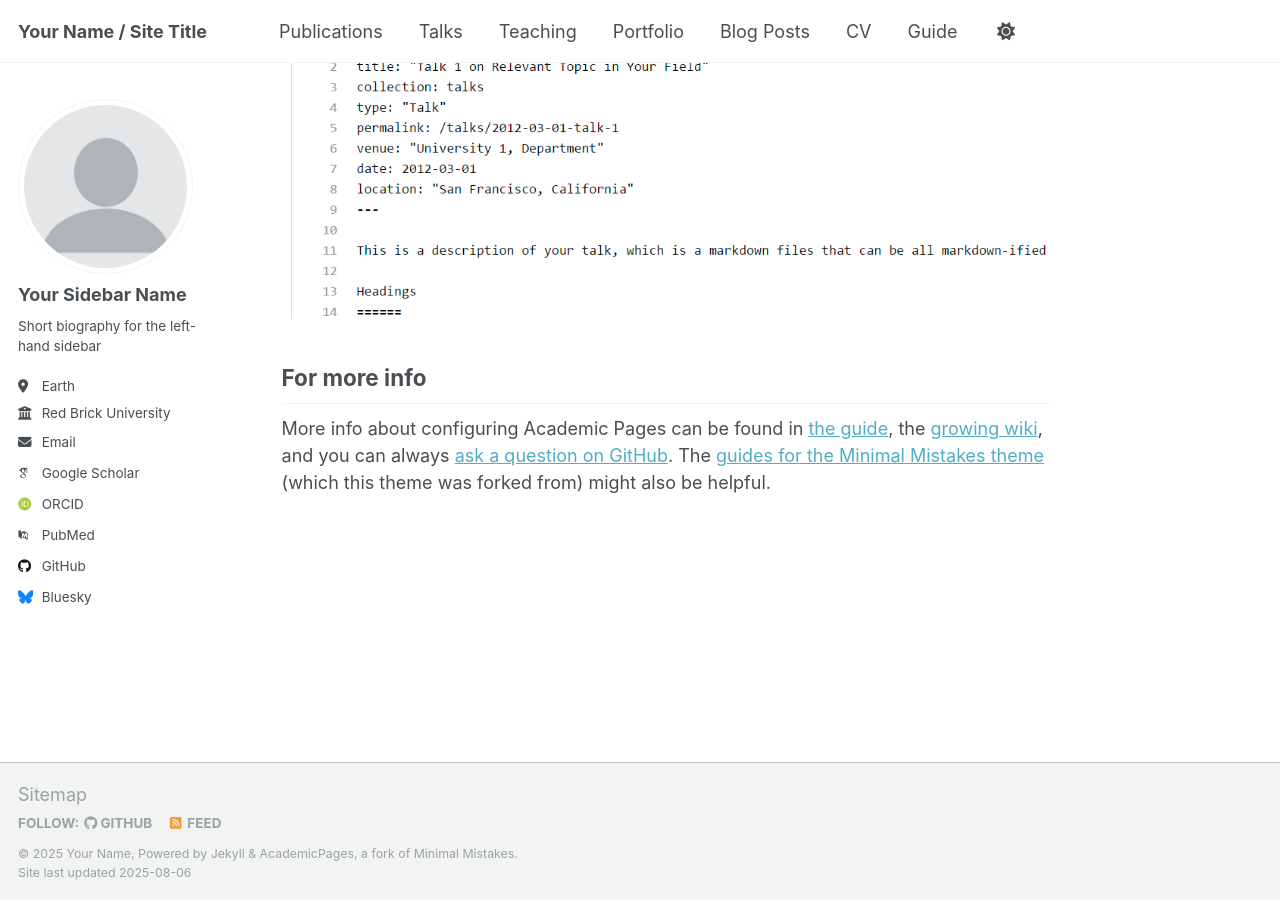
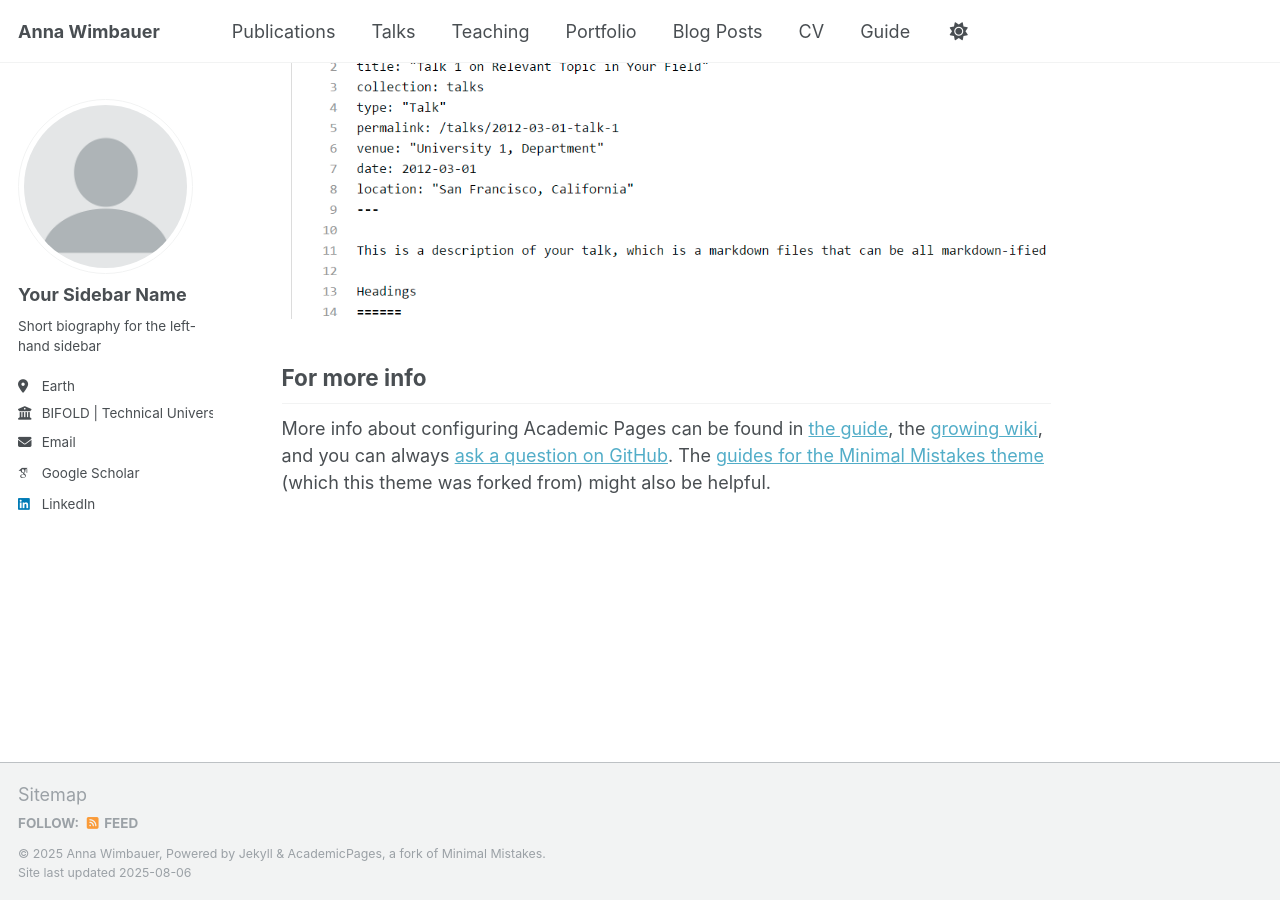
Before and after one commit to annawimbauer/annawimbauer.github.io, a Jekyll site: the page built from _pages/about.md, in a window 1280 px wide and 900 px high, scrolled down 2880 px. Built offline with Jekyll 4.4.1, drawn with Linux system fonts in a browser that asks for light colours; some web fonts are replaced; a script that is not in the unit is left out.

Commit message:
Update _config.yml

```diff
--- a/_config.yml
+++ b/_config.yml
@@ -9,11 +9,11 @@
 # Basic Site Settings
 locale                   : "en-US"
 site_theme               : "default"
-title                    : "Your Name / Site Title"
+title                    : "Anna Wimbauer"
 title_separator          : "-"
-name                     : &name "Your Name"
+name                     : &name "Anna Wimbauer"
 description              : &description "personal description"
-url                      : https://academicpages.github.io # the base hostname & protocol for your site e.g. "https://[your GitHub username].github.io" or if you already have some other page hosted on Github then use "https://[your GitHub username].github.io/[Your Repo Name]"
+url                      : https://annawimbauer.github.io # the base hostname & protocol for your site e.g. "https://[your GitHub username].github.io" or if you already have some other page hosted on Github then use "https://[your GitHub username].github.io/[Your Repo Name]"
 baseurl                  : "" # the subpath of your site, e.g. "/blog"
 repository               : "academicpages/academicpages.github.io"
 
@@ -27,7 +27,7 @@
   pronouns         : # example: "she/her"
   bio              : "Short biography for the left-hand sidebar"
   location         : "Earth"
-  employer         : "Red Brick University"
+  employer         : "BIFOLD | Technical University of Berlin"
   uri              : # URL
   email            : "none@example.org"
 
@@ -37,9 +37,9 @@
   googlescholar    : "https://scholar.google.com/citations?user=PS_CX0AAAAAJ"
   inspire-hep      : # URL
   impactstory      : # URL
-  orcid            : "http://orcid.org/yourorcidurl"
+  orcid            : # "http://orcid.org/yourorcidurl"
   semantic         : # URL
-  pubmed           : "https://www.ncbi.nlm.nih.gov/pubmed/?term=john+snow"
+  pubmed           : # "https://www.ncbi.nlm.nih.gov/pubmed/?term=john+snow"
   researchgate     : # URL
   scopus           : # URL
 
@@ -47,13 +47,13 @@
   bitbucket        : # Username - Update with your username on the site
   codepen          : # Username
   dribbble         : # Username
-  github           : "academicpages"
+  github           : # "academicpages"
   kaggle           : # Username
   stackoverflow    : # User number or user number and name (i.e., use "1" or "1/jeff-atwood")
 
   # Social media
   artstation       : # Username
-  bluesky          : "bsky.app" # Replace this with you Bluesky username
+  bluesky          : # "bsky.app" # Replace this with you Bluesky username
   facebook         : # Username
   flickr           : # Username
   foursquare       : # Username
@@ -62,7 +62,7 @@
   keybase          : # Username
   instagram        : # Username
   lastfm           : # Username
-  linkedin         : # Username
+  linkedin         : www.linkedin.com/in/annawimbauer
   mastodon         : # URL
   medium           : # URL
   pinterest        : # Username
@@ -134,7 +134,7 @@
 
 # Social Sharing
 twitter:
-  username               : &twitter
+  username               : # &twitter
 facebook:
   username               :
   app_id                 :
```
